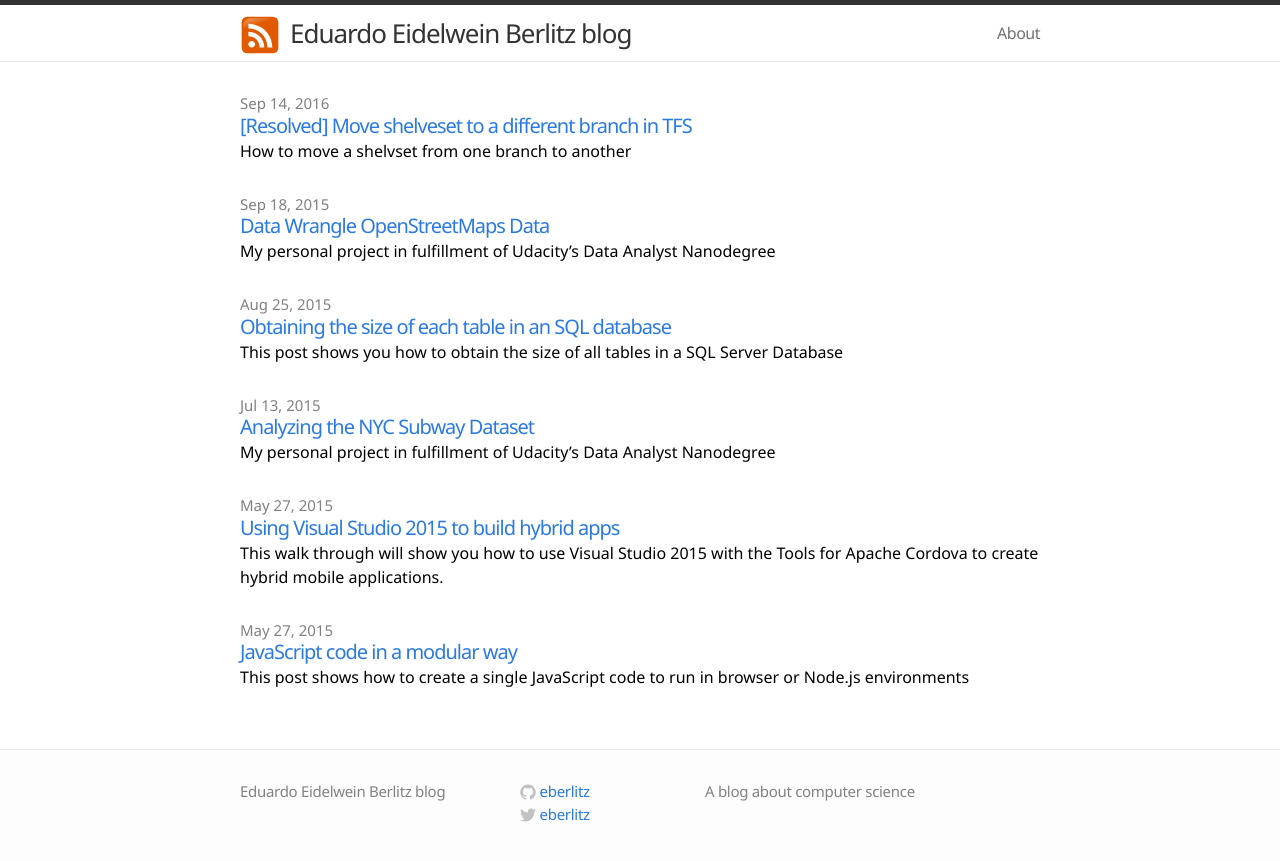
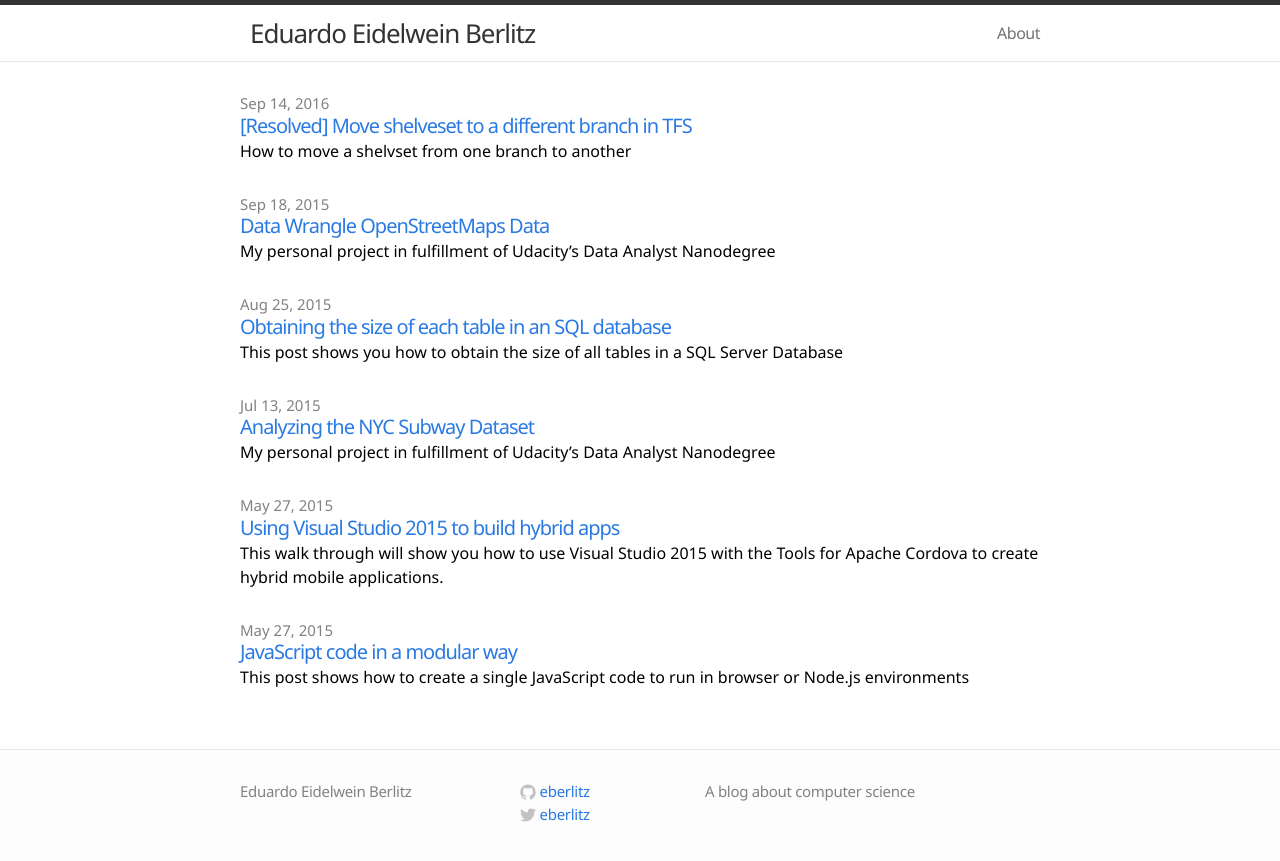
Before and after one commit to eberlitz/eberlitz.github.io, a Jekyll site: the page built from index.html, in a window 1280 px wide. Shown: the top 861 px of the page. Built offline with Jekyll 4.4.1, drawn with Linux system fonts in a browser that asks for light colours; Markdown is read by kramdown in place of the engine named in the settings.

```diff
--- a/_config.yml
+++ b/_config.yml
@@ -1,5 +1,5 @@
 # Site settings
-title: Eduardo Eidelwein Berlitz blog
+title: Eduardo Eidelwein Berlitz
 email: eberlitz@gmail.com
 description: "A blog about computer science"
 baseurl: ""
@@ -8,5 +8,5 @@ twitter_username: eberlitz
 github_username:  eberlitz
 
 # Build settings
-markdown: redcarpet
+markdown: kramdown
 permalink: pretty
--- a/_includes/head.html
+++ b/_includes/head.html
@@ -2,12 +2,19 @@
 	<meta charset="utf-8">
 	<meta http-equiv="X-UA-Compatible" content="IE=edge">
 	<title>{% if page.title %}{{ page.title }}{% else %}{{ site.title }}{% endif %}</title>
-    <meta name="viewport" content="width=device-width">
+	<meta name="viewport" content="width=device-width, initial-scale=1">
 	<meta name="description" content="{{ site.description }}">
+
+	<meta property="og:title" content="{% if page.title %}{{ page.title }}{% else %}{{ site.title }}{% endif %}" />
+	<meta property="og:description" content="{% if page.description %}{{ page.description }}{% else %}{{ site.description }}{% endif %}" />
+	<meta property="og:site_name" content="{% if page.title %}{{ page.title }}{% else %}{{ site.title }}{% endif %}" />
+	<meta property="og:url" content="{{ page.url | replace:'index.html','' | prepend: site.baseurl | prepend: site.url }}" />
+	<!--<meta property="og:image" content="http://appdeeper.com/images/cover.png" />-->
+
 	<link rel="canonical" href="{{ page.url | replace:'index.html','' | prepend: site.baseurl | prepend: site.url }}">
 
 	<!-- Custom CSS -->
-    <link rel="stylesheet" href="{{ "/css/main.css" | prepend: site.baseurl }}">
+	<link rel="stylesheet" href="{{ " /css/main.css " | prepend: site.baseurl }}">
 
 	<!-- Google Analytics -->
 	<script>
--- a/_includes/header.html
+++ b/_includes/header.html
@@ -3,9 +3,9 @@
   <div class="wrap">
 
     <div style="float:left; margin-top:10px; margin-right:10px;">
-    <a href="{{ "/feed.xml" | prepend: site.baseurl }}">
+    <!--<a href="{{ "/feed.xml" | prepend: site.baseurl }}">
       <img src="/assets/rssicon.svg" width="40">
-    </a>
+    </a>-->
     </div>
 
     <a class="site-title" href="{{ site.baseurl }}/">{{ site.title }}</a>
```
Lines whose indentation alone changed are shown as unchanged.
